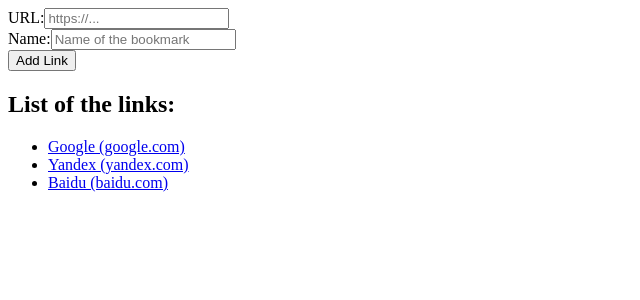
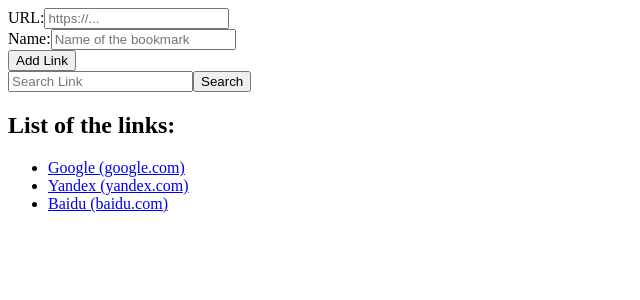
Before and after one commit to AVTaran/phq, an Angular app: page / in a window 1280 px wide. Shown: the top 300 px of the page, without its empty margins (0-640 px from the left). Built offline with nearby package versions, Linux system fonts and the light colour scheme.

Commit message:
Search component

```diff
--- a/src/app/app.routes.ts
+++ b/src/app/app.routes.ts
@@ -3,4 +3,5 @@
 
 export const routes: Routes = [
   { path: '', component: HomeComponent },
+  { path: 'search/:query', component: HomeComponent },
 ];
--- a/src/app/home/home.component.html
+++ b/src/app/home/home.component.html
@@ -1,3 +1,4 @@
+<app-search></app-search>
 <h2>List of the links: </h2>
 <ul>
   <li *ngFor="let link of listLinks">
--- a/src/app/home/home.component.ts
+++ b/src/app/home/home.component.ts
@@ -2,11 +2,13 @@
 import { ListService } from '../services/list.service';
 import { CommonModule } from '@angular/common';
 import { LinkModule } from '../model/link/link.module';
+import { ActivatedRoute, Router } from '@angular/router';
+import {SearchComponent} from '../search/search.component';
 
 @Component({
   selector: 'app-home',
   standalone: true,
-  imports: [ CommonModule ],
+  imports: [CommonModule, SearchComponent],
   templateUrl: './home.component.html',
   styleUrl: './home.component.css'
 })
@@ -15,10 +17,17 @@
 
   listLinks: LinkModule[] = [];
 
-  constructor(private listService: ListService) { }
+  constructor(private listService: ListService, private router: ActivatedRoute) { }
 
   ngOnInit(): void {
-    this.listLinks = this.listService.getAll();
+    this.router.params.subscribe(params => {
+      if(params['query']) {
+        this.listLinks = this.listService.getAll()
+          .filter(list => list.name.toLowerCase().includes(params['query'].toLowerCase()));
+      } else {
+        this.listLinks = this.listService.getAll();
+      }
+    })
   }
 
 }
--- /dev/null
+++ b/src/app/search/search.component.html
@@ -0,0 +1,4 @@
+<div>
+  <input type="text" placeholder="Search Link" [(ngModel)]="query" (change)="search()"/>
+  <button (click)="search()">Search</button>
+</div>
--- /dev/null
+++ b/src/app/search/search.component.ts
@@ -0,0 +1,30 @@
+import { Component } from '@angular/core';
+import { ActivatedRoute, Router } from '@angular/router';
+import { FormsModule } from '@angular/forms';
+
+@Component({
+  selector: 'app-search',
+  standalone: true,
+  imports: [
+    FormsModule
+  ],
+  templateUrl: './search.component.html',
+  styleUrl: './search.component.css'
+})
+export class SearchComponent {
+  query: string = '';
+
+  constructor(private route: ActivatedRoute, private router: Router) { }
+
+  ngOnInit(): void {
+    this.route.params.subscribe(params => {
+      if (params['query'])
+        this.query = params['query'];
+    });
+  }
+
+  search() {
+    if(this.query)
+      this.router.navigateByUrl(`/search/${this.query}`);
+  }
+}
```
Also changed, not shown: src/app/search/search.component.css (added), 1 other file (tests, documents, lock files or other folders).
